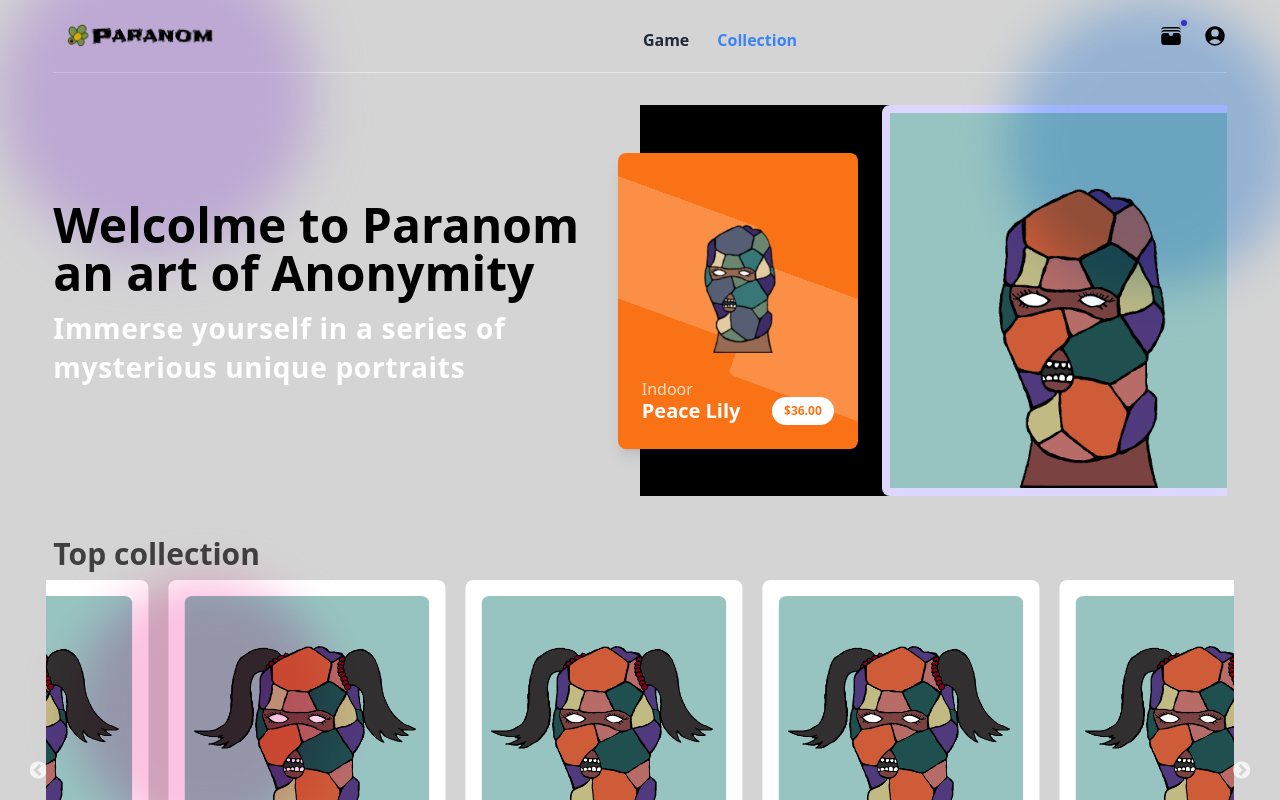
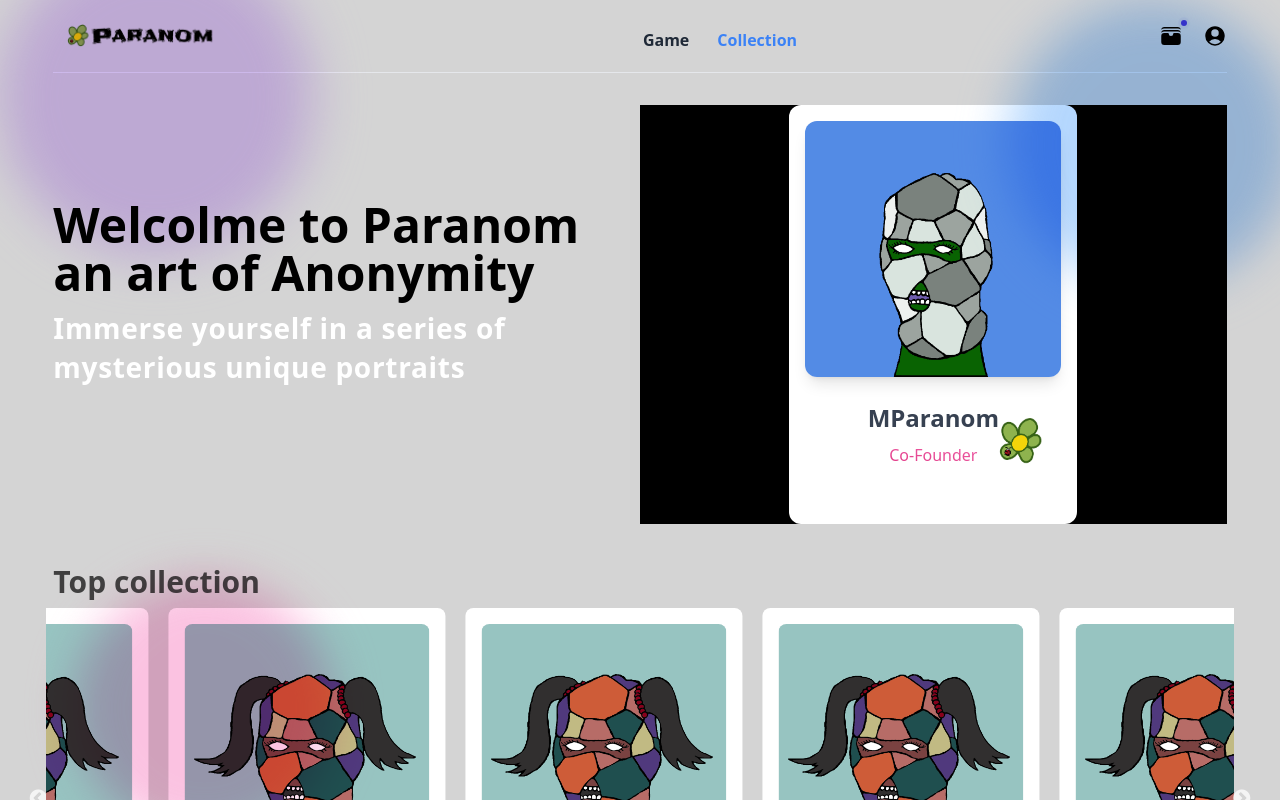
Before and after one commit to cratosm/paranom, a React (Vite) app in the folder client/: page / in a window 1280 px wide. Both pictures are taken after a click on the item "Collection". Shown: the top 800 px of the page. Built offline with nearby package versions, Linux system fonts and the light colour scheme.

Commit message:
sandbox for UiHeader2: add new card for the profile

```diff
--- /dev/null
+++ b/client/src/components/Card/UiCardProfile.jsx
@@ -0,0 +1,30 @@
+import Lelouch from "../../assets/Image/Piccolo H.png"
+import logo from "../../assets/Logo/fleur.png"
+
+export const UiCardProfile = () => {
+    return (
+        <div className="relative flex w-72 flex-col rounded-xl bg-white bg-clip-border text-gray-700 shadow-md">
+            <div
+                className="relative mx-4 mt-4 h-64 overflow-hidden rounded-xl bg-white bg-clip-border text-gray-700 shadow-lg">
+                <img src={Lelouch} alt="profile-picture"/>
+            </div>
+            <div className="p-6 text-center">
+                <img src={logo} alt="profile-picture" className="absolute w-20 left-2/3"/>
+                <h4 className="mb-2 block font-sans text-2xl font-semibold leading-snug tracking-normal text-blue-gray-900 antialiased">
+                    MParanom
+                </h4>
+                <p className="block bg-gradient-to-tr from-pink-600 to-pink-400 bg-clip-text font-sans text-base font-medium leading-relaxed text-transparent antialiased">
+                    Co-Founder
+                </p>
+            </div>
+            <div className="flex justify-center gap-7 p-6 pt-2">
+                <a
+                    href="#instagram"
+                    className="block bg-gradient-to-tr from-purple-600 to-purple-400 bg-clip-text font-sans text-xl font-normal leading-relaxed text-transparent antialiased"
+                >
+                    <i className="fab fa-instagram" aria-hidden="true"></i>
+                </a>
+            </div>
+        </div>
+    )
+}
--- a/client/src/components/SubHeader/UiSubHeader2.jsx
+++ b/client/src/components/SubHeader/UiSubHeader2.jsx
@@ -1,6 +1,7 @@
 import {UiInput} from "../Input/UiInput";
 import MParanom from "../../assets/Image/MParanom.png"
 import Amber from "../../assets/Image/Amber H.png"
+import {UiCardProfile} from "../Card/UiCardProfile";
 
 export const UiSubHeader2 = ({title, titleSecond, subTitle, subTitleSecond, input, image, imgClassName}) => {
     return (
@@ -38,37 +39,7 @@
                     </div>
                 </div>
                 <div className="bg-black md:w-1/2 flex items-center justify-center pt-10 md:pt-0">
-                    <div
-                        className="flex-shrink-0 m-6 relative overflow-hidden bg-orange-500 rounded-lg max-w-xs shadow-lg">
-                        <div className="relative pt-10 px-10 flex items-center justify-center">
-                            <div className="block absolute w-48 h-48 bottom-0 left-28 -mb-24 ml-3 rounded-lg"
-                                 style={{
-                                     background: 'white',
-                                     transform: 'rotate3d(0, 0, 1, 20deg) scale3d(1, 0.6, 1)',
-                                     opacity: 0.2
-                                 }}
-                            ></div>
-                            <div className="block absolute w-48 h-48 top-0 right-28 rounded-lg"
-                                 style={{
-                                     background: 'white',
-                                     transform: 'rotate3d(0, 0, 1, 20deg) scale3d(1, 0.6, 1)',
-                                     opacity: 0.2
-                                 }}
-                            ></div>
-                            <img className="relative w-40"
-                                 src={MParanom}
-                                 alt=""/>
-                        </div>
-                        <div className="relative text-white px-6 pb-6 mt-6">
-                            <span className="block opacity-75 -mb-1">Indoor</span>
-                            <div className="flex justify-between">
-                                <span className="block font-semibold text-xl">Peace Lily</span>
-                                <span
-                                    className="block bg-white rounded-full text-orange-500 text-xs font-bold px-3 py-2 leading-none flex items-center">$36.00</span>
-                            </div>
-                        </div>
-                    </div>
-                    <img src={image} alt="ParanomBoomerang" className={imgClassName} />
+                    <UiCardProfile />
                 </div>
             </div>
         </div>
```
Also changed, not shown: client/src/assets/Logo/fleur.png (added).
